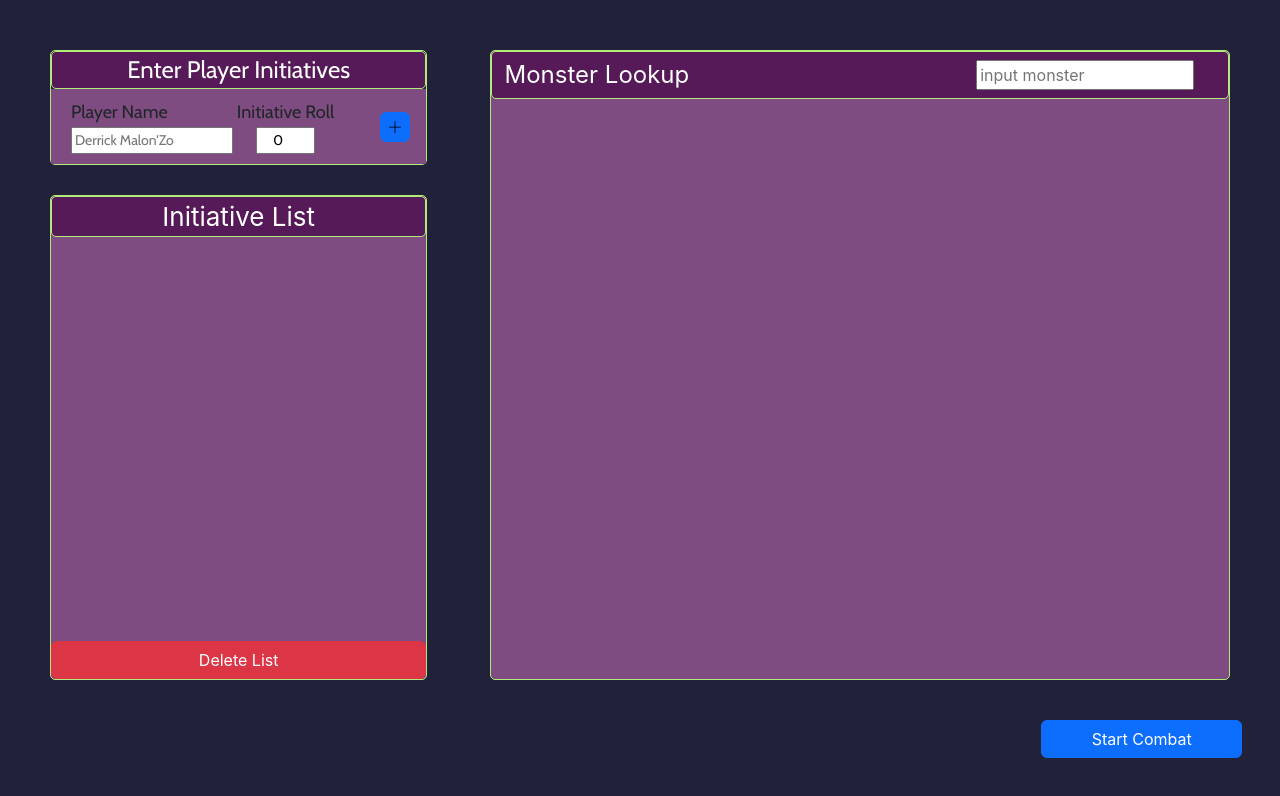
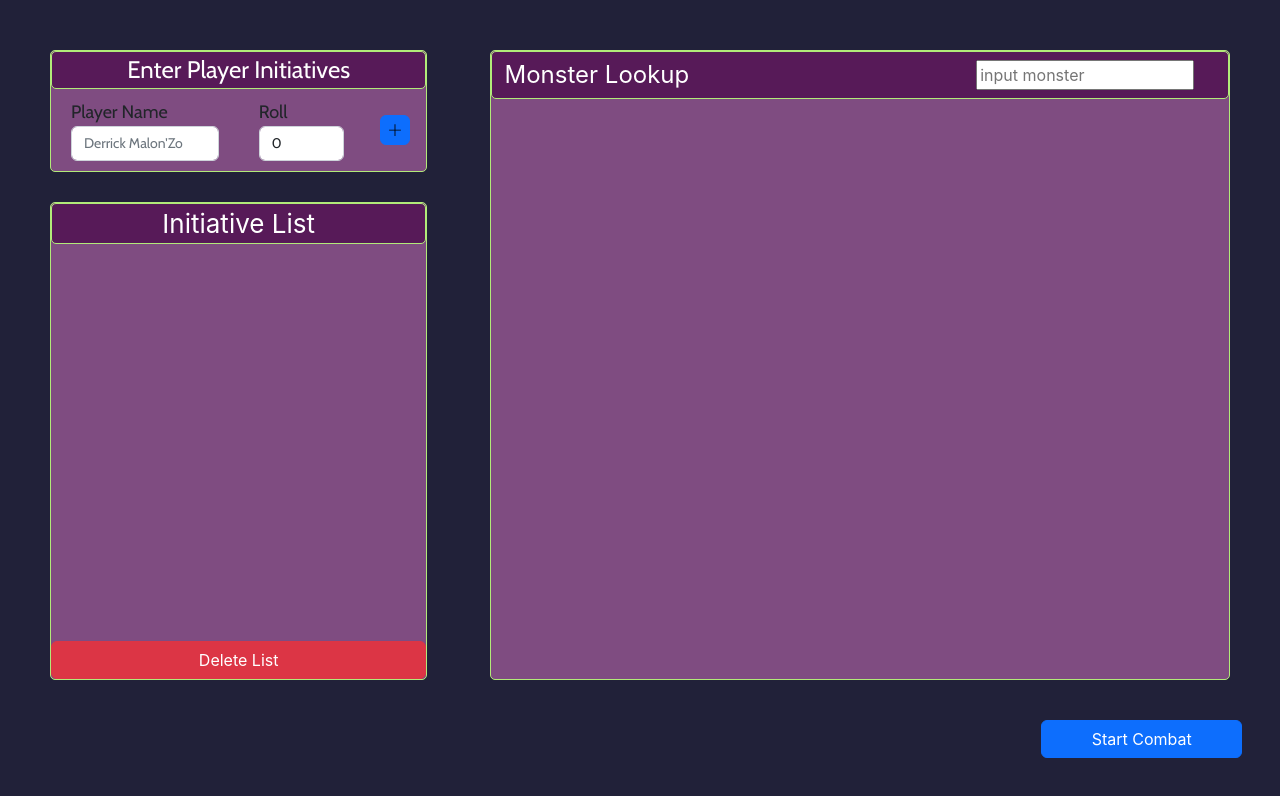
Before and after one commit to jsalinlee/fight-good, a React (Create React App) app: page / in a window 1280 px wide. Shown: the top 796 px of the page. Built offline with nearby package versions, Linux system fonts and the light colour scheme.

Commit message:
bootstrap CSS for player input component

```diff
--- a/src/components/player-input/player-input.component.jsx
+++ b/src/components/player-input/player-input.component.jsx
@@ -44,30 +44,28 @@ const PlayerInput = () => {
         <div className='player-input-wrapper'>
             <div className='player-input-header'>Enter Player Initiatives</div>
             <div className='player-input-body row gx-0'>
-                <div className='player-input-field col-5'>
+                <div className='player-input-field col-6'>
                     <label className='player-name-label'>Player Name</label>
                     <input
                         onChange={onPlayerNameChange}
-                        className='player-name-input'
+                        className='player-name-input form-control'
                         type='text'
                         placeholder="Derrick Malon'Zo"
                         value={player.name}
                     />
                 </div>
-                <div className='player-input-initiative-field col-5'>
-                    <label className='player-initiative-label col-12'>
-                        Initiative Roll
-                    </label>
+                <div className='player-input-initiative-field col-4'>
+                    <label className='player-initiative-label'>Roll</label>
                     <input
                         onChange={onPlayerInitiativeChange}
-                        className='player-initiative-input w-50'
+                        className='player-initiative-input form-control'
                         type='number'
                         placeholder='0'
                         value={player.initiative}
                     />
                 </div>
                 <button
-                    className='add-player btn btn-primary col-2'
+                    className='add-player btn btn-primary'
                     onClick={addPlayerToInitiative}></button>
             </div>
         </div>
--- a/src/components/player-input/player-input.styles.scss
+++ b/src/components/player-input/player-input.styles.scss
@@ -1,5 +1,6 @@
 .player-input-wrapper {
     font-family: "Cabin";
+    background: var(--boxBackground);
     border: var(--baseBorder);
     border-radius: var(--baseBorder-radius);
     margin-bottom: 30px;
@@ -15,7 +16,6 @@
 }
 
 .player-input-body {
-    background: var(--boxBackground);
     font-family: "Cabin";
     font-size: 18px;
 
@@ -40,13 +40,12 @@
         outline: none;
     }
 }
+
 .player-input-initiative-field {
-    text-align: center;
     padding: 10px 20px;
 
     .player-initiative-input {
         font-family: "Cabin";
         font-size: 14px;
-        text-align: center;
     }
 }
```
